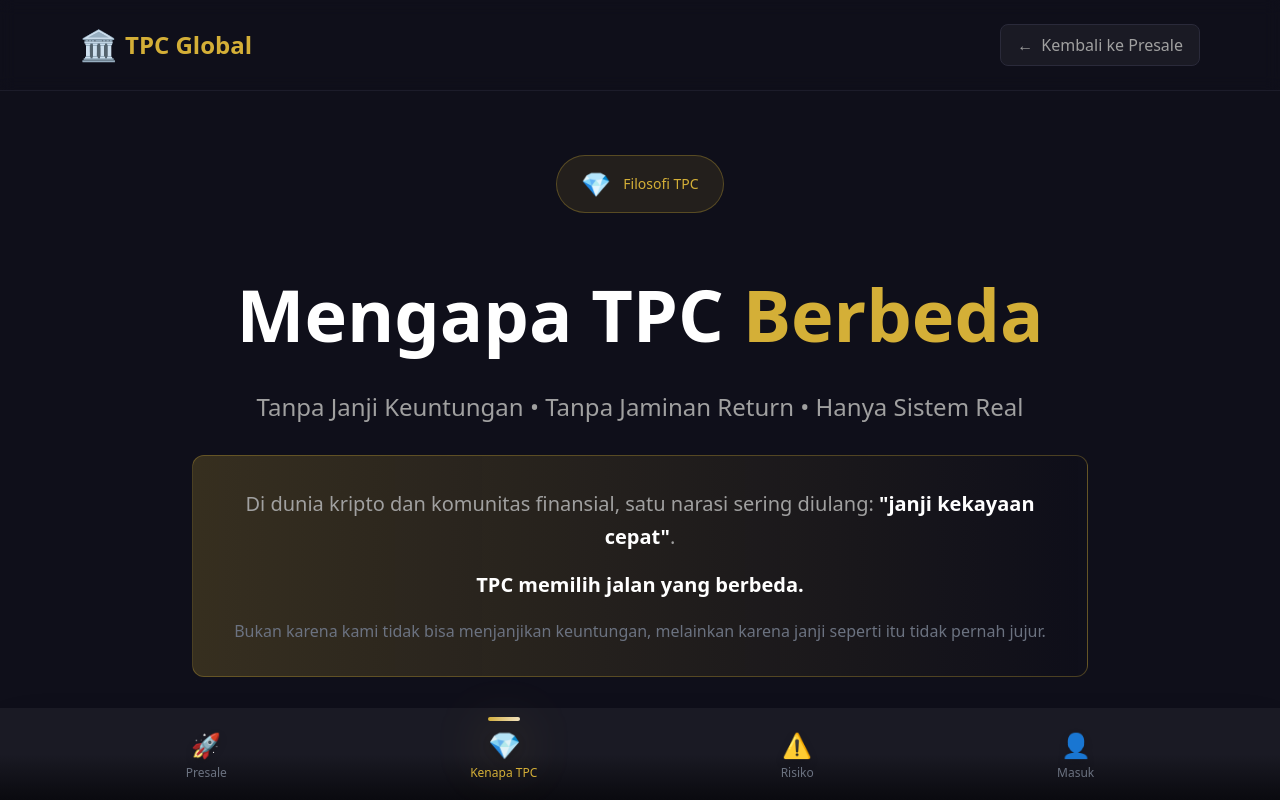
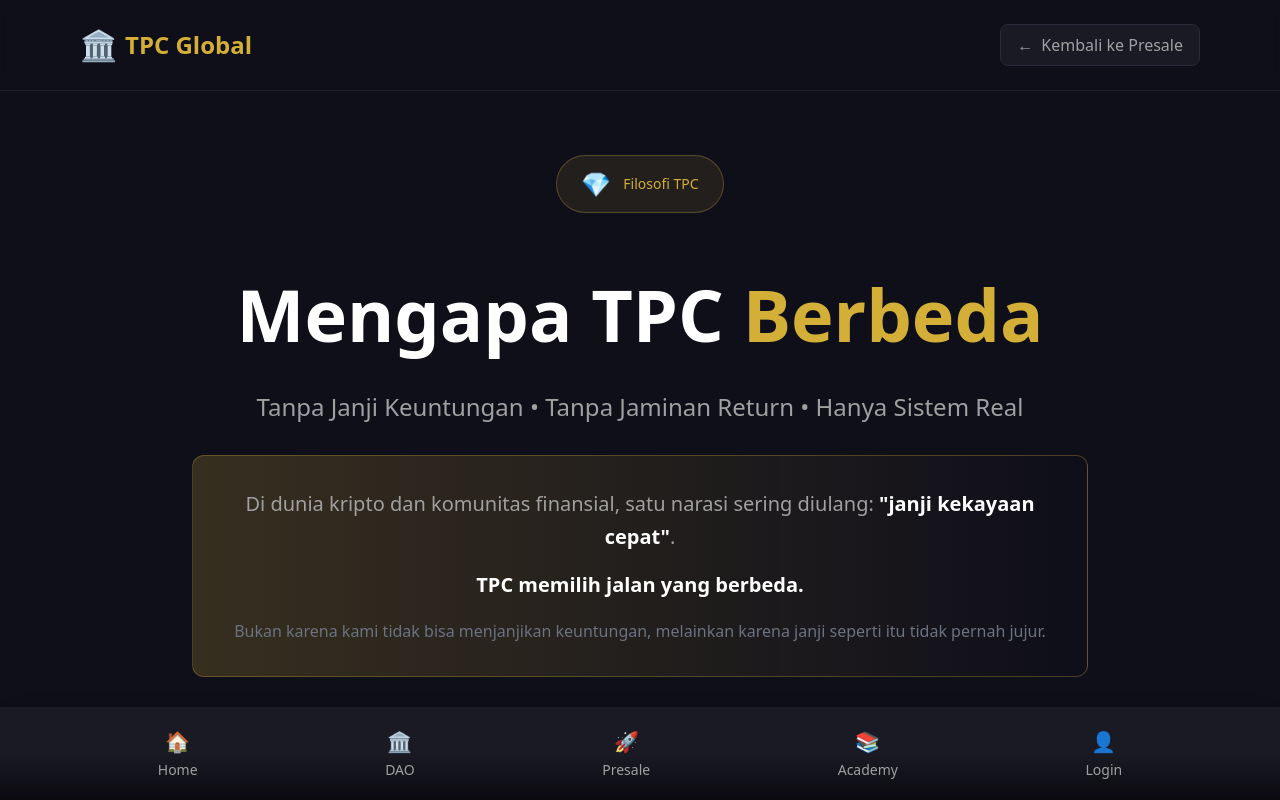
Before and after one commit to tpcglobalcommunity/tpcnew, a Next.js app: page /why-tpc in a window 1280 px wide. Shown: the top 800 px of the page. Built offline with nearby package versions, Linux system fonts and the light colour scheme.

Commit message:
Fix Bottom Navigation - Final menu structure with English only

```diff
--- a/src/components/ui/BottomNavigation.tsx
+++ b/src/components/ui/BottomNavigation.tsx
@@ -9,28 +9,34 @@ export default function BottomNavigation() {
 
   const navItems = [
     {
+      name: "Home",
+      href: "/",
+      icon: "🏠",
+      label: "Home"
+    },
+    {
+      name: "DAO",
+      href: "/dao",
+      icon: "🏛️",
+      label: "DAO"
+    },
+    {
       name: "Presale",
       href: "/presale",
       icon: "🚀",
-      label: "Beli Token"
+      label: "Presale"
     },
     {
-      name: "Kenapa TPC",
-      href: "/why-tpc",
-      icon: "💎",
-      label: "Tentang Kami"
+      name: "Academy",
+      href: "/academy",
+      icon: "📚",
+      label: "Academy"
     },
     {
-      name: "Risiko",
-      href: "/risk-disclosure",
-      icon: "⚠️",
-      label: "Disclosure"
-    },
-    {
-      name: "Masuk",
+      name: "Login",
       href: "/login",
       icon: "👤",
-      label: "Akun Saya"
+      label: "Login"
     }
   ];
 
@@ -48,32 +54,30 @@ export default function BottomNavigation() {
                 className={`group flex flex-col items-center justify-center px-3 py-2 rounded-xl transition-all duration-300 relative ${
                   isActive
                     ? "text-[#d4af37]"
-                    : "text-[#6b7280] hover:text-white"
+                    : "text-[#a0a0a0] hover:text-white"
                 }`}
               >
                 {/* Active indicator */}
                 {isActive && (
-                  <div className="absolute -top-1 left-1/2 transform -translate-x-1/2 w-8 h-1 bg-gradient-to-r from-[#d4af37] to-[#f4e4c1] rounded-full"></div>
+                  <div className="absolute -top-1 left-1/2 transform -translate-x-1/2 w-1 h-1 bg-[#d4af37] rounded-full"></div>
                 )}
 
-                {/* Icon container */}
-                <div className={`relative transition-all duration-300 ${
-                  isActive ? "scale-110" : "scale-100 group-hover:scale-105"
+                {/* Icon */}
+                <span className={`text-lg md:text-xl mb-1 transition-transform duration-300 ${
+                  isActive ? "scale-110" : "group-hover:scale-105"
                 }`}>
-                  <span className="text-2xl block filter drop-shadow-lg">{item.icon}</span>
-                  {/* Glow effect for active */}
-                  {isActive && (
-                    <div className="absolute inset-0 bg-[#d4af37]/20 rounded-full blur-xl"></div>
-                  )}
-                </div>
+                  {item.icon}
+                </span>
 
                 {/* Label */}
-                <span className="text-xs font-medium mt-1 leading-tight">
+                <span className="text-xs md:text-sm font-medium">
                   {item.name}
                 </span>
 
-                {/* Subtle hover background */}
-                <div className={`absolute inset-0 bg-gradient-to-t from-[#d4af37]/10 to-transparent rounded-xl opacity-0 group-hover:opacity-100 transition-opacity duration-300`}></div>
+                {/* Hover effect */}
+                <div className={`absolute inset-0 bg-[#d4af37]/5 rounded-xl transition-opacity duration-300 ${
+                  isActive ? "opacity-100" : "opacity-0 group-hover:opacity-100"
+                }`}></div>
               </Link>
             );
           })}
```
